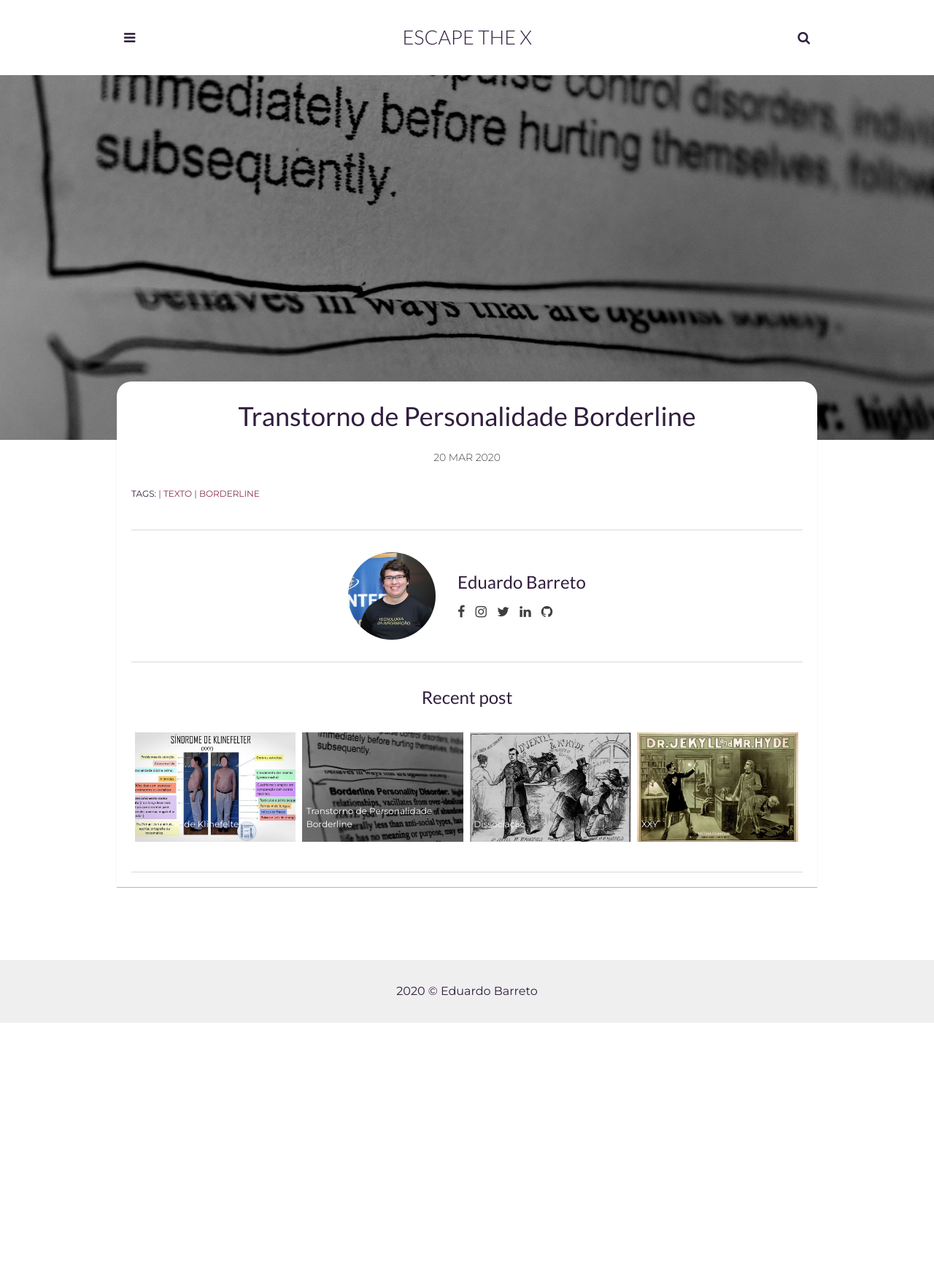
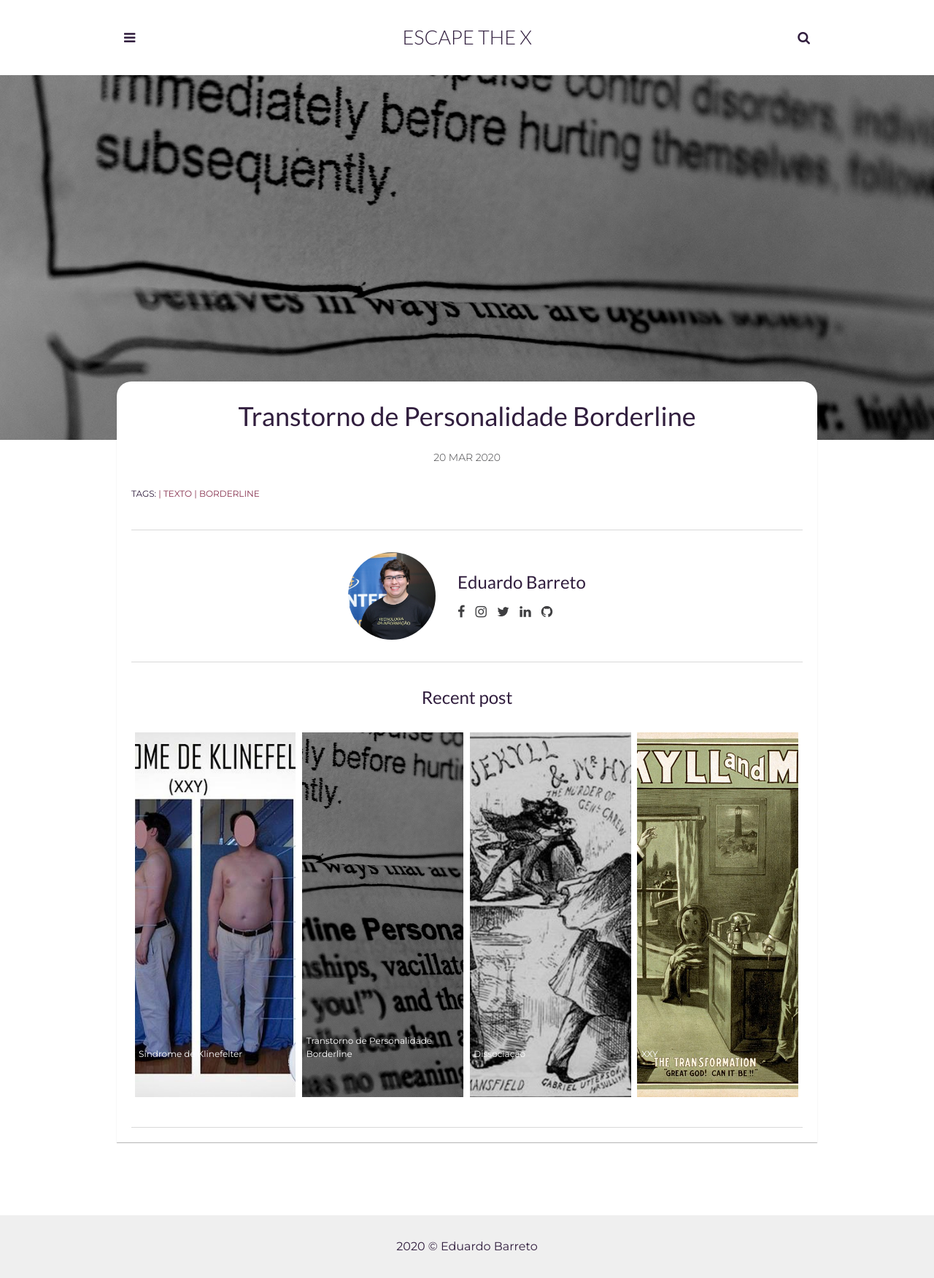
Before and after one commit to EscapeTheX/escapethex.github.io, a Jekyll site: the page built from _posts/2019-03-20-Borderline.markdown, in a window 1280 px wide. Shown: the whole page at 73% size. Built offline with Jekyll 4.4.1, drawn with Linux system fonts in a browser that asks for light colours.

Commit message:
Update recent-post.html

```diff
--- a/_includes/recent-post.html
+++ b/_includes/recent-post.html
@@ -3,7 +3,7 @@
   <div class="recent-list">
     {% for post in site.posts offset:0 limit:4 %}
       {% if post.title %}
-        <a href="{{ root_url }}{{ post.url | prepend: site.baseurl }}" class="recent-item" style="background: url({{"/assets/img/" | prepend: site.baseurl | append : post.img}}) center top no-repeat; background-size: cover;"><span>{{ post.title }}</span></a>
+        <a href="{{ root_url }}{{ post.url | prepend: site.baseurl }}" class="recent-item" style="background: url({{"/assets/img/" | prepend: site.baseurl | append : post.img}}) center no-repeat; background-size: cover; height: 500px;"><span>{{ post.title }}</span></a>
       {% endif %}
     {% endfor %}
   </div>
```
